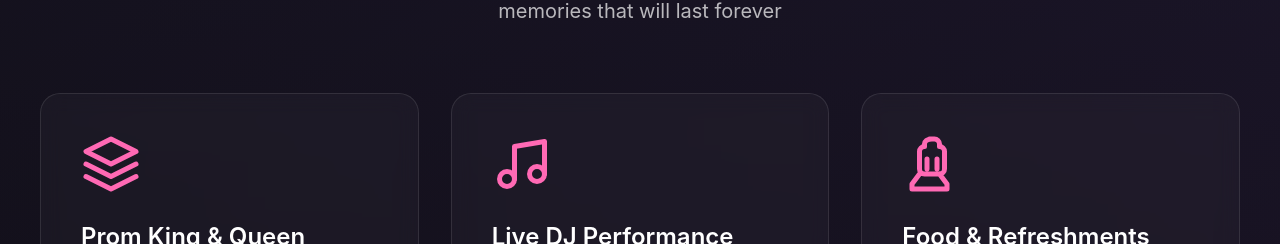
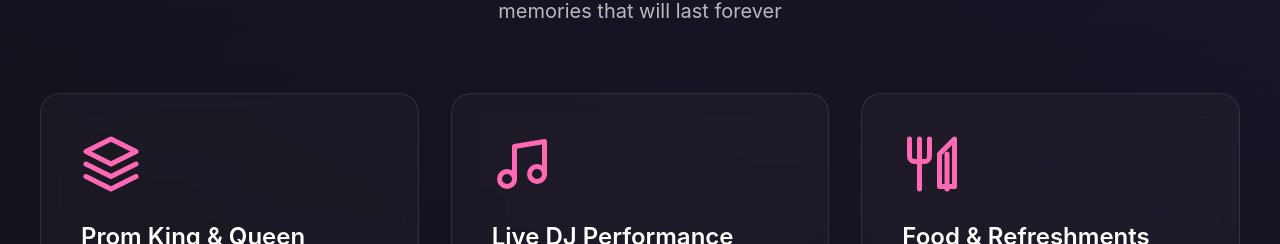
Before and after one commit to Architrb1795/prom, a React (Vite) app: page / in a window 1280 px wide. Shown: the part 1493-1737 px from the top of the page. Built offline with nearby package versions, Linux system fonts and the light colour scheme; the HTML template or start-up script is replaced by a standard one.

Commit message:
Updated Activities.jsx

```diff
--- a/src/components/Activities.jsx
+++ b/src/components/Activities.jsx
@@ -35,7 +35,15 @@ const Activities = () => {
       strokeLinecap="round"
       strokeLinejoin="round"
     >
-      <path d="M12 2C10 2 9 3 9 4v1a2 2 0 0 0-2 2v7a2 2 0 0 0 2 2h6a2 2 0 0 0 2-2V7a2 2 0 0 0-2-2V4c0-1-1-2-2-2h-2zM7 16l-3 4V22h14v-2l-3-4M10 10v4M14 10v4"/>
+      {/* This is the fork part - it was mostly correct */}
+      <path d="M3 2v7c0 1.1.9 2 2 2h4a2 2 0 0 0 2-2V2" />
+      <path d="M7 2v20" /> {/* This is the long handle for the fork */}
+
+      {/* This is the corrected knife part - adjusted to show the full handle */}
+      {/* Path for the blade of the knife */}
+      <path d="M21 2L15 8v13h6z" />
+      {/* Path for the handle of the knife */}
+      <path d="M18 8v14" />
     </svg>
   ),
   title: 'Food & Refreshments',
```
